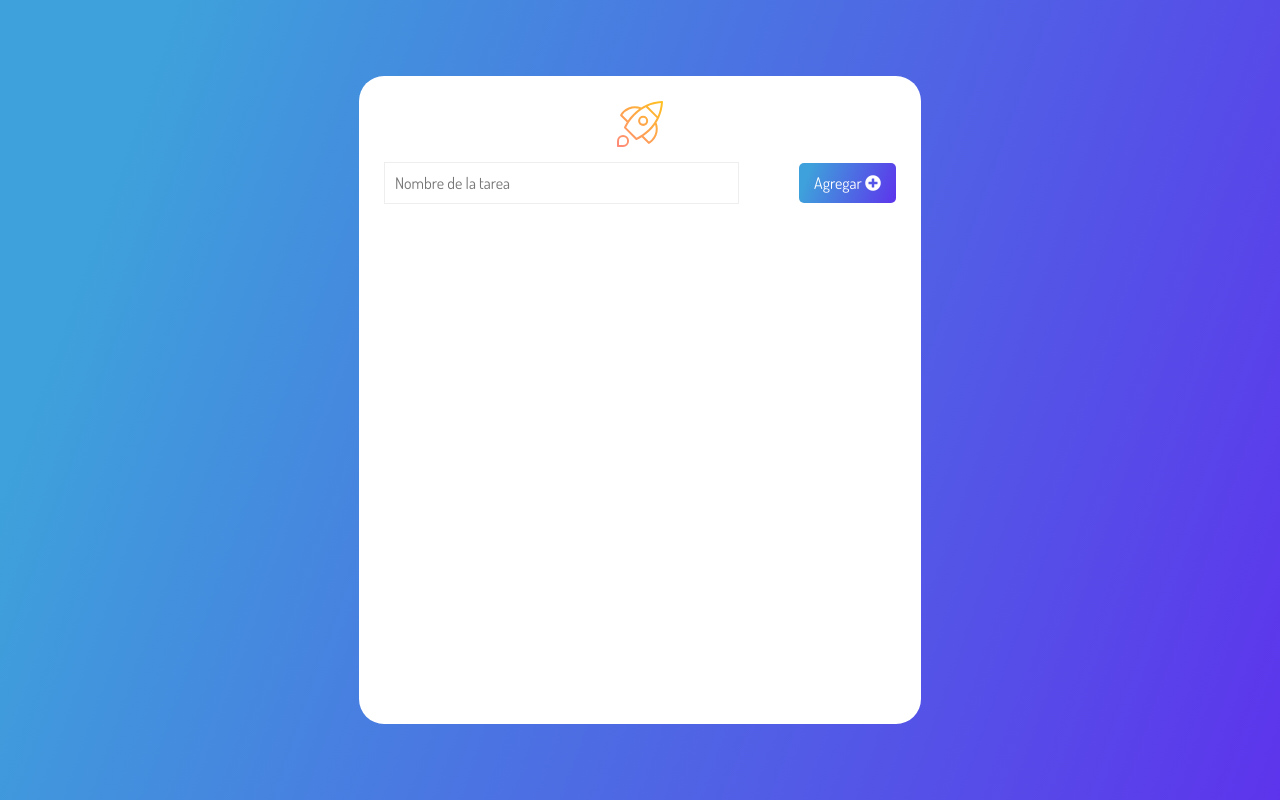
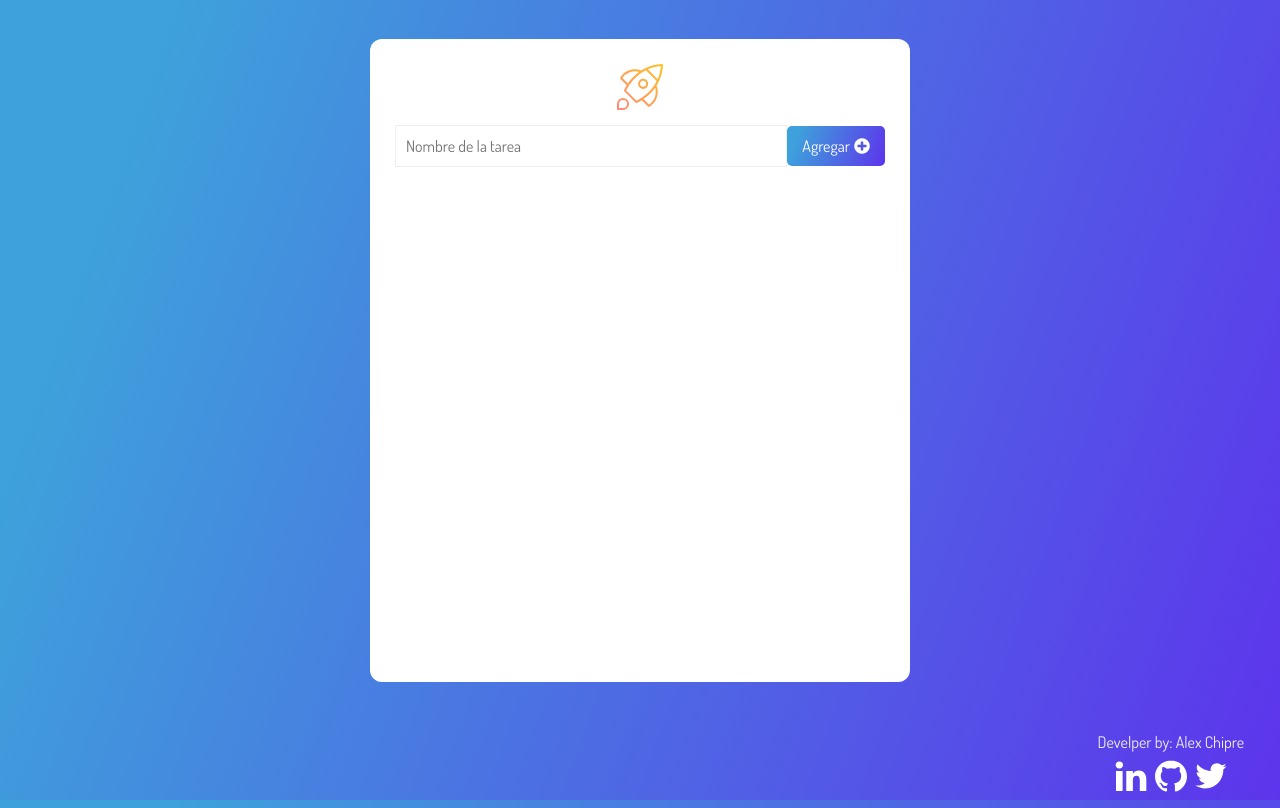
Before and after one commit to achipre/todo-list-basic, a plain HTML site: page index.html in a window 1280 px wide. Drawn offline with Linux system fonts and the light colour scheme.

Commit message:
Create mode responsive

```diff
--- a/index.html
+++ b/index.html
@@ -5,7 +5,7 @@
     <meta http-equiv="X-UA-Compatible" content="IE=edge" />
     <meta name="viewport" content="width=device-width, initial-scale=1.0" />
     <title>TODO App</title>
-    <link rel="icon" type="image/png" href="./assets/icon-face.png" />
+    <link rel="icon" type="image/png" href="./assets/icon-logo.png" />
     <link rel="preconnect" href="https://fonts.gstatic.com" />
     <link rel="stylesheet" href="https://fonts.googleapis.com/css2?family=Dosis&family=Open+Sans&family=Parisienne&display=swap"/>
     <link rel="stylesheet" href="https://cdnjs.cloudflare.com/ajax/libs/font-awesome/5.15.3/css/all.min.css"/>
@@ -19,12 +19,35 @@
         <div>
           <form action="">
             <input type="text" name="task" placeholder="Nombre de la tarea" class="inputForm" autocomplete="off" data-form-input />
-            <button type="submit" class="btnCreate" data-form-btn >Agregar <i class="fas fa-plus-circle"></i></button>
+            <button type="submit" class="btnCreate" data-form-btn >
+              <span>Agregar</span>
+              <i class="fas fa-plus-circle"></i>
+            </button>
           </form>
         </div>
         <ul class="cardsList" data-list>
         </ul>
       </div>
     </main>
+    <footer class="social">
+      <p>Develper by: Alex Chipre</p>
+      <div class="links">
+        <a href="https://www.linkedin.com/in/alexchipre/" target="_blank">
+          <svg width="32px" height="32px" viewBox="0 0 32 30" xmlns="http://www.w3.org/2000/svg">
+            <path fill="#FFF" d="M31.3333 18.5525V29.8858H24.8V19.2858C24.8 16.308 23.6888 14.8192 21.4666 14.8192C19.8222 14.8192 18.6888 15.6192 18.0666 17.2192C17.9333 17.5303 17.8666 18.0636 17.8666 18.8192V29.8858H11.2666C11.3111 17.9303 11.3111 11.3303 11.2666 10.0858H17.8666V12.8858L17.8 12.9525H17.8666V12.8858C19.2888 10.708 21.2666 9.61916 23.8 9.61916C26.0666 9.61916 27.8888 10.3747 29.2666 11.8858C30.6444 13.3969 31.3333 15.6192 31.3333 18.5525ZM4.39996 0.55249C3.28885 0.55249 2.38885 0.874712 1.69996 1.51916C1.01107 2.1636 0.666626 2.97471 0.666626 3.95249C0.666626 4.93027 0.999959 5.75249 1.66663 6.41916C2.33329 7.08582 3.19996 7.41916 4.26663 7.41916H4.33329C5.4444 7.41916 6.3444 7.08582 7.03329 6.41916C7.72218 5.75249 8.06663 4.93027 8.06663 3.95249C8.02218 2.97471 7.66663 2.1636 6.99996 1.51916C6.33329 0.874712 5.46663 0.55249 4.39996 0.55249ZM0.999959 29.8858H7.59996V10.0858H0.999959V29.8858Z"/>
+          </svg>
+        </a>
+        <a href="https://github.com/achipre" target="_blank">
+          <svg width="32px" height="32px" viewBox="0 0 32 32" fill="none" xmlns="http://www.w3.org/2000/svg">
+            <path fill="#FFF" d="M16 0.395989C7.161 0.395989 0 7.56299 0 16.396C0 23.469 4.584 29.464 10.937 31.579C11.74 31.73 12.03 31.235 12.03 30.807C12.03 30.427 12.021 29.422 12.015 28.088C7.562 29.052 6.624 25.937 6.624 25.937C5.895 24.093 4.843 23.598 4.843 23.598C3.395 22.609 4.958 22.63 4.958 22.63C6.562 22.739 7.406 24.275 7.406 24.275C8.833 26.723 11.15 26.015 12.067 25.603C12.207 24.572 12.624 23.863 13.078 23.468C9.526 23.067 5.791 21.692 5.791 15.561C5.791 13.81 6.411 12.384 7.436 11.264C7.259 10.863 6.717 9.23299 7.577 7.02899C7.577 7.02899 8.916 6.60199 11.977 8.66999C13.2809 8.31535 14.6257 8.13346 15.977 8.12899C17.337 8.13799 18.696 8.31599 19.977 8.66999C23.02 6.60199 24.358 7.02899 24.358 7.02899C25.217 9.23299 24.675 10.862 24.519 11.264C25.534 12.384 26.154 13.811 26.154 15.561C26.154 21.706 22.414 23.061 18.858 23.452C19.414 23.931 19.935 24.916 19.935 26.411C19.935 28.551 19.915 30.275 19.915 30.796C19.915 31.212 20.195 31.712 21.019 31.551C27.419 29.458 31.998 23.458 31.998 16.395C31.998 7.56199 24.837 0.394989 15.998 0.394989L16 0.395989Z"/>
+          </svg>
+        </a>
+        <a href="https://twitter.com/chipredev" target="_blank">
+          <svg width="32px" height="32px" viewBox="0 0 33 27" xmlns="http://www.w3.org/2000/svg">
+            <path fill="#FFF" d="M29.1791 6.76802C29.1994 7.05227 29.1994 7.33658 29.1994 7.62083C29.1994 16.2908 22.6005 26.2807 10.5396 26.2807C6.82382 26.2807 3.37207 25.2045 0.468506 23.3366C0.996443 23.3975 1.50401 23.4178 2.05226 23.4178C5.11819 23.4178 7.94057 22.3823 10.1944 20.6158C7.31113 20.5548 4.89488 18.6665 4.06238 16.0675C4.46851 16.1284 4.87457 16.169 5.30101 16.169C5.88982 16.169 6.47869 16.0878 7.02688 15.9457C4.02182 15.3365 1.76794 12.697 1.76794 9.50914V9.42796C2.64101 9.91527 3.65632 10.2198 4.73238 10.2604C2.96588 9.08271 1.80857 7.07258 1.80857 4.79846C1.80857 3.58021 2.13338 2.46346 2.70194 1.48883C5.93038 5.46852 10.7832 8.06746 16.2248 8.35177C16.1233 7.86446 16.0623 7.35689 16.0623 6.84927C16.0623 3.23502 18.9862 0.290894 22.6207 0.290894C24.509 0.290894 26.2146 1.08277 27.4126 2.36196C28.8948 2.07771 30.3161 1.52946 31.575 0.778206C31.0876 2.30108 30.0521 3.58027 28.6918 4.39239C30.0116 4.25033 31.2908 3.88477 32.4684 3.37721C31.5751 4.67664 30.4583 5.83396 29.1791 6.76802Z" />
+          </svg>
+        </a>
+      </div>
+    </footer>
   </body>
 </html>
--- a/styles.css
+++ b/styles.css
@@ -3,12 +3,15 @@
   padding: 0;
   font-family: 'Dosis', sans-serif;
   font-size: 16px;
+  box-sizing: border-box;
 }
-
-main {
-  background: linear-gradient( 109.6deg,  rgba(62, 161, 219, 1) 11.2%, rgba(93, 52, 236, 1) 100.2%);
+body {
   width: 100vw;
   height: 100vh;
+  background-image: linear-gradient(109.6deg, rgba(62, 161, 219, 1) 11.2%, rgba(93, 52, 236, 1) 100.2%);
+}
+main {
+  height: 90%;
   display: flex;
   align-items: center;
   justify-content: center;
@@ -19,12 +22,13 @@ form {
   justify-content: space-between;
   align-items: center;
   display: flex;
-  margin-bottom: 15px;
+  margin-bottom: 10px;
 }
 
 .mainCard {
-  width: 40vw;
-  border-radius: 25px;
+  width: 90%;
+  margin: 8px;
+  border-radius: 12px;
   background-color: #fff;
   padding: 25px;
 }
@@ -42,13 +46,15 @@ form {
   padding: 10px;
   border: 1px solid #eee;
   outline: none;
-  width: 65%;
+  width: calc(100% - 45px);
 }
 
 .inputForm::placeholder {
   padding: 0px;
 }
-
+.btnCreate span{
+  display: none;
+}
 .btnCreate {
   padding: 10px 15px;
   background-image: linear-gradient(109.6deg, rgba(62, 161, 219, 1) 11.2%, rgba(93, 52, 236, 1) 100.2%);
@@ -70,9 +76,9 @@ form {
 }
 
 .card {
-  width: 90%;
+  width: 99%;
   padding: 15px;
-  box-shadow: 2px 4px 4px 4px rgba(71, 71, 71, 0.16);
+  box-shadow: 2px 2px 10px 0px rgba(71, 71, 71, 0.16);
   display: flex;
   flex-direction: row;
   justify-content: space-between;
@@ -117,3 +123,40 @@ form {
 .noTasks {
   font-size: 48px;
 }
+.social {
+  padding: 12px;
+  display: flex;
+  flex-direction: column;
+  align-items: center;
+  color: #eee;
+  gap: 8px;
+}
+.social .links{
+  display: flex;
+  gap: 8px;
+}
+@media screen and (min-width: 600px) {
+  .mainCard {
+    width: 540px;
+    margin: 8px;
+    border-radius: 12px;
+    background-color: #fff;
+    padding: 25px;
+  }
+  .inputForm {
+    width: calc(100% - 98px);
+  }
+  .btnCreate{
+    display: flex;
+    gap: 4px;
+    align-items: center;
+  }
+  .btnCreate span {
+    display: inline-block;
+  }
+  .social {
+    position: absolute;
+    right: 0;
+    padding-right: 36px;
+  }
+}
```
Also changed, not shown: assets/icon-face.png (deleted), assets/icon-logo.png (added), 1 other file.
